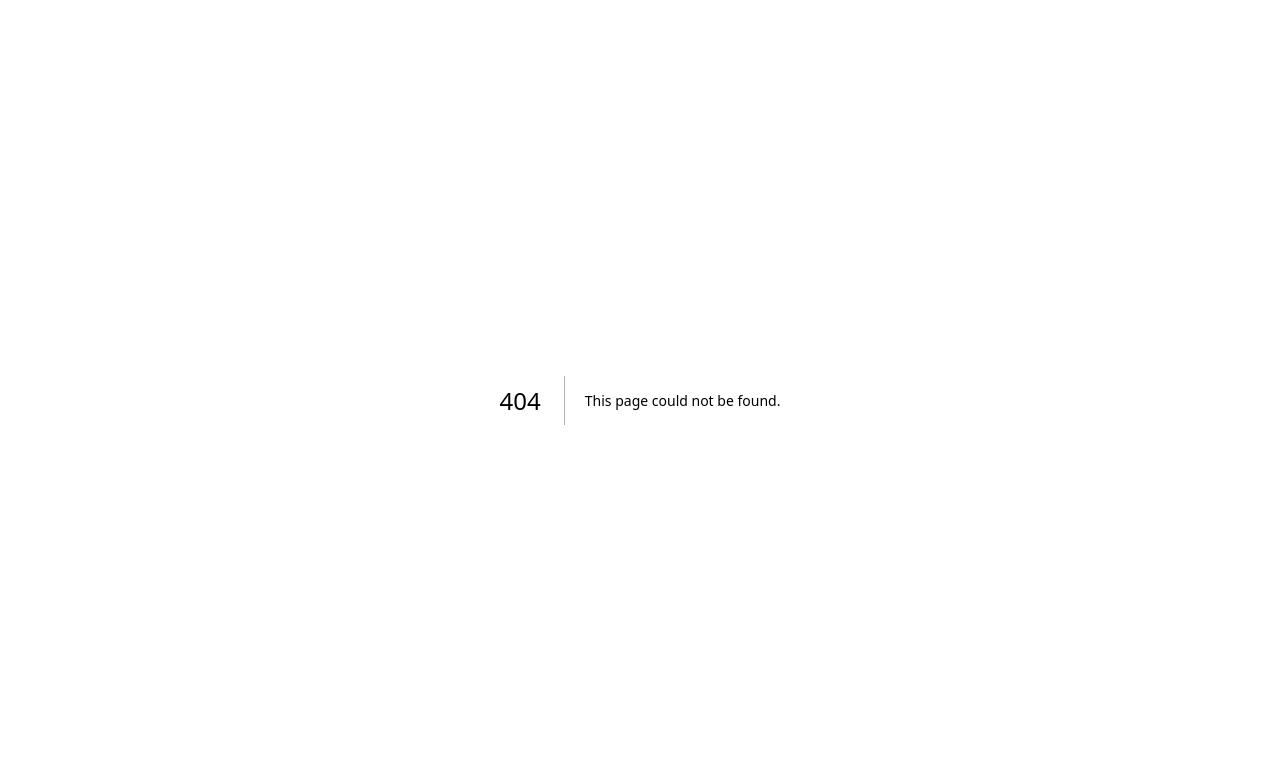
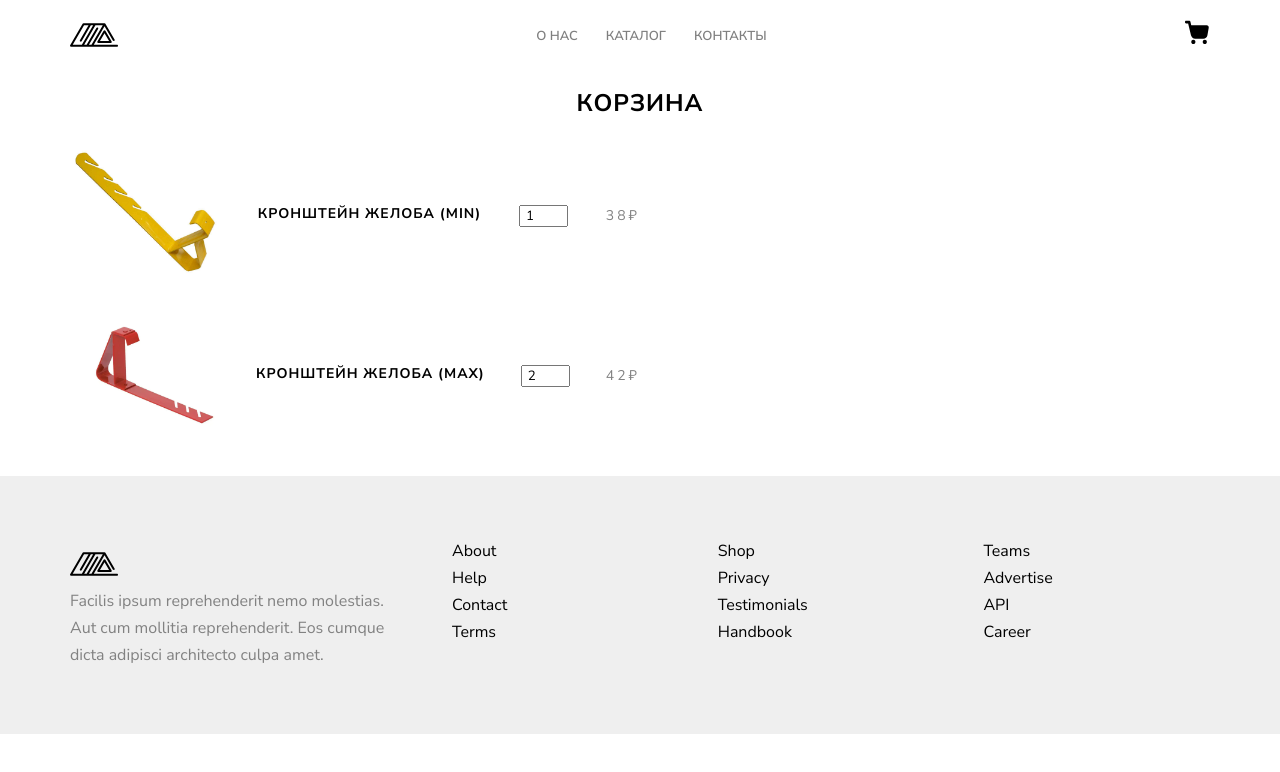
Before and after one commit to Sey-Uki/e-com, a Next.js app: page /cart in a window 1280 px wide. Before the commit this address had no page. Shown: the top 772 px of the page. Built offline with nearby package versions, Linux system fonts and the light colour scheme.

Commit message:
feat: add cart page

```diff
--- a/src/components/header/headerContent.tsx
+++ b/src/components/header/headerContent.tsx
@@ -23,7 +23,9 @@ export const HeaderContent = () => {
         </li>
       </ul>
 
-      <Image priority alt="basket" height={25} src={basketIcon} width={25} />
+      <Link href="/cart">
+        <Image priority alt="basket" height={25} src={basketIcon} width={25} />
+      </Link>
     </Container>
   );
 };
--- /dev/null
+++ b/src/pages/cart/cart.module.css
@@ -0,0 +1,43 @@
+.cart {
+    padding: 15px 0;
+}
+
+.cart input {
+    padding-left: 5px;
+}
+
+.container {
+    flex-direction: column;
+}
+
+.content {
+    width: 100%;
+}
+
+.items {
+    display: flex;
+    flex-direction: column;
+    width: 50%;
+}
+
+.item {
+    display: flex;
+    align-items: center;
+    justify-content: space-between;
+
+    margin-bottom: 10px;
+}
+
+.item img {
+    width: 150px;
+    height: auto;
+}
+
+.item p {
+    margin: 0;
+}
+
+.summary {
+    width: 50%;
+    display: flex;
+}
--- /dev/null
+++ b/src/pages/cart/index.tsx
@@ -0,0 +1,50 @@
+import { ReactElement } from 'react';
+
+import Image from 'next/image';
+
+import s from './cart.module.css';
+import { Container } from '../../components/container/container';
+import Layout from '../../components/layout';
+import { MainTitle } from '../../components/mainTitle/mainTitle';
+import { Price } from '../../components/price/price';
+import { Subtitle } from '../../components/subtitle/subtitle';
+import { CART_ITEMS } from '../../utils/cart';
+
+const CartPage = () => {
+  return (
+    <div className={s.cart}>
+      <Container extraClass={s.container}>
+        <MainTitle>Корзина</MainTitle>
+        <div className={s.content}>
+          <section className={s.items}>
+            {CART_ITEMS.map(({ id, name, price, amount, thumbnail }) => {
+              return (
+                <div className={s.item} key={id}>
+                  <Image
+                    priority
+                    alt="basket"
+                    height={0}
+                    sizes="100vw"
+                    src={thumbnail}
+                    width={0}
+                  />
+                  <Subtitle>{name}</Subtitle>
+                  <input max={20} min={0} type="number" value={amount} />
+                  <Price>{price}</Price>
+                </div>
+              );
+            })}
+          </section>
+
+          <section className={s.summary}></section>
+        </div>
+      </Container>
+    </div>
+  );
+};
+
+CartPage.getLayout = function getLayout(page: ReactElement) {
+  return <Layout>{page}</Layout>;
+};
+
+export default CartPage;
--- /dev/null
+++ b/src/utils/cart.ts
@@ -0,0 +1,16 @@
+export const CART_ITEMS = [
+  {
+    id: 1,
+    name: 'Кронштейн Желоба (MIN)',
+    price: '38₽',
+    amount: 1,
+    thumbnail: require('../../public/assets/images/brackets/bracket1.jpeg'),
+  },
+  {
+    id: 2,
+    name: 'Кронштейн Желоба (MAX)',
+    price: '42₽',
+    amount: 2,
+    thumbnail: require('../../public/assets/images/brackets/bracket2.webp'),
+  },
+];
```
